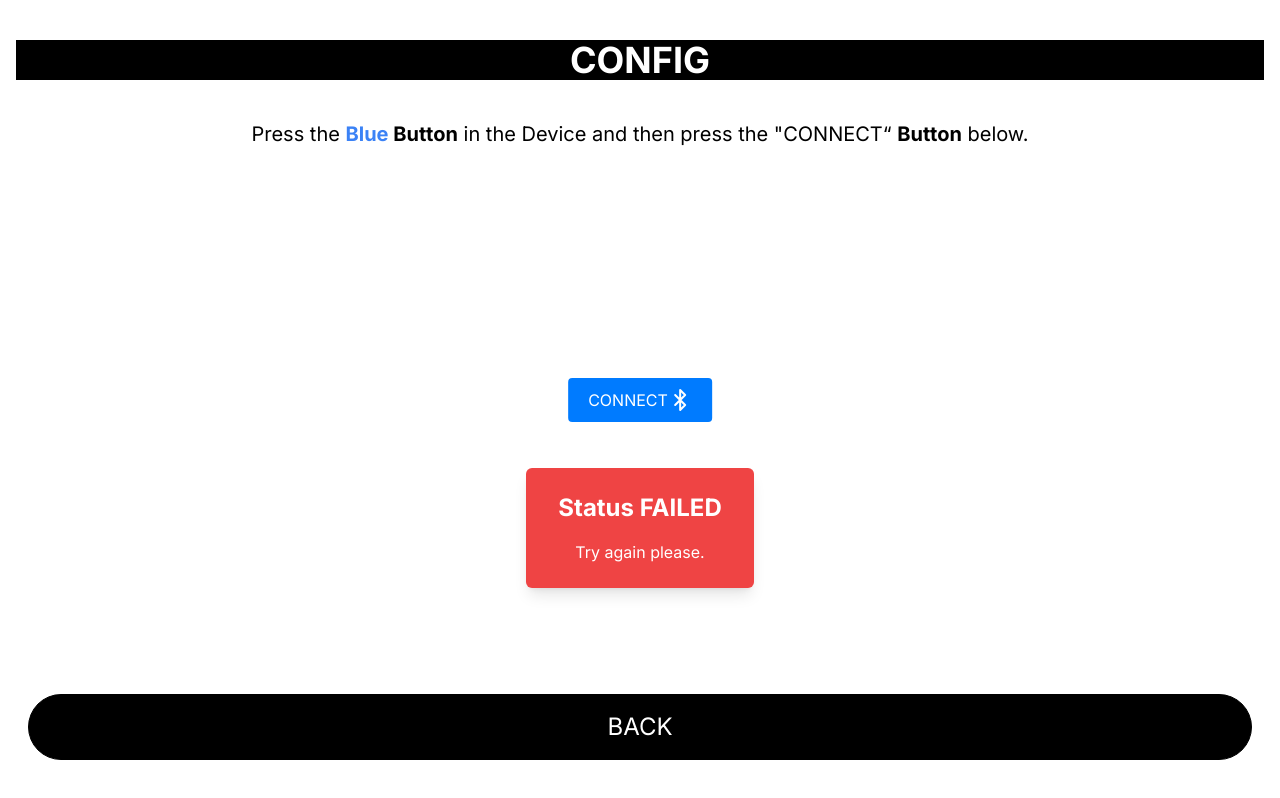
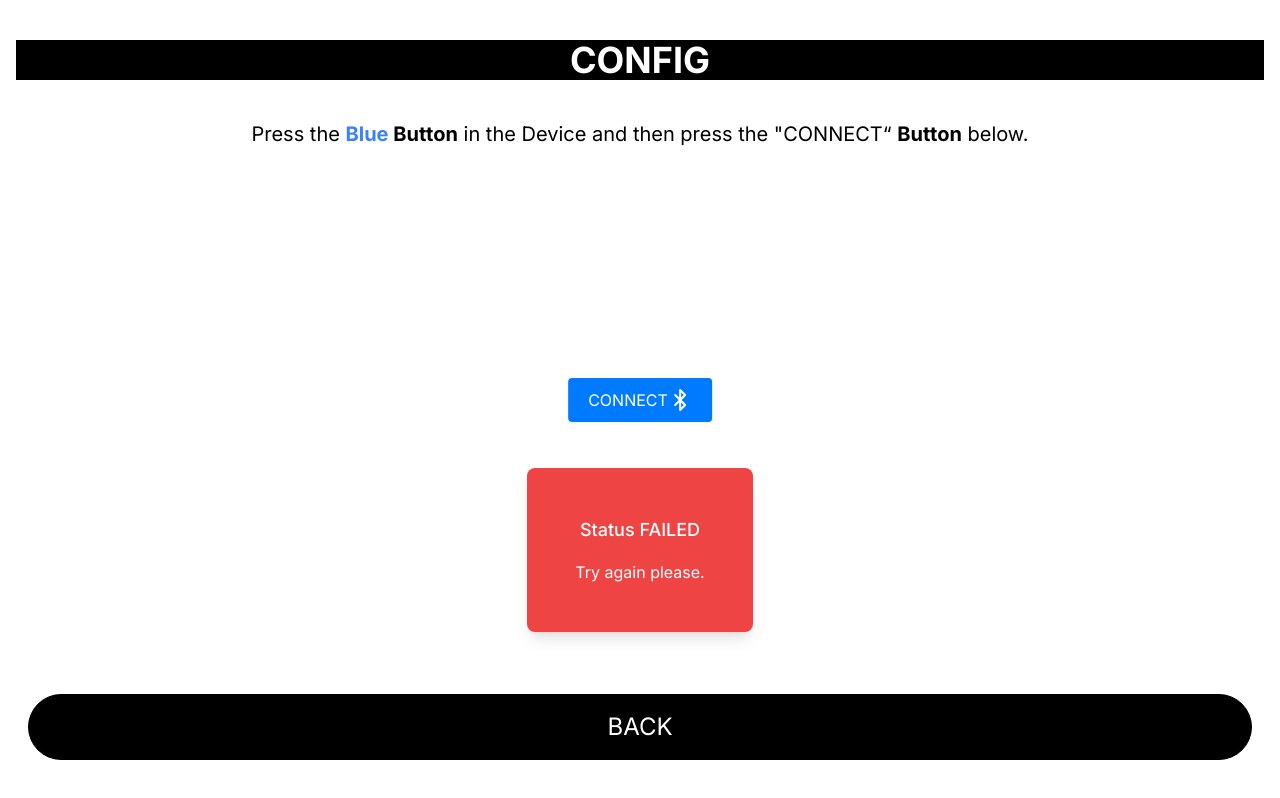
Before and after one commit to MJoDev/NeoIrr, a Next.js app: page /config in a window 1280 px wide. Both pictures are taken after a click on the button "CONNECT". Built offline with nearby package versions, Linux system fonts and the light colour scheme.

Commit message:
Redimensión

```diff
--- a/src/app/components/StatusFailed/StatusFailed.tsx
+++ b/src/app/components/StatusFailed/StatusFailed.tsx
@@ -1,9 +1,9 @@
 export default function StatusFailed() {
     return (
       <div className="flex items-center justify-center mb-10">
-        <div className="bg-red-500 text-white px-8 py-6 rounded-md shadow-lg">
+        <div className="bg-red-500 text-white px-12 py-12 rounded-lg shadow-lg">
           <div className="flex flex-col items-center space-y-4">
-            <h2 className="text-2xl font-bold">Status FAILED</h2>
+            <h2 className="text-lg font-medium">Status FAILED</h2>
             <p>Try again please.</p>
           </div>
         </div>
```
